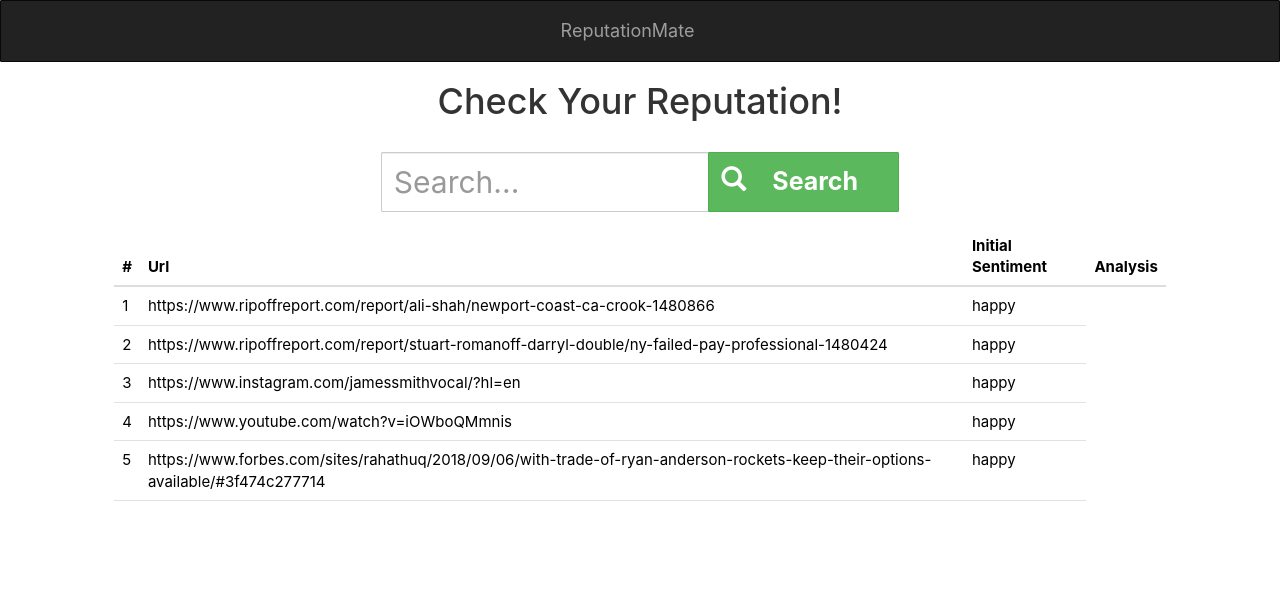
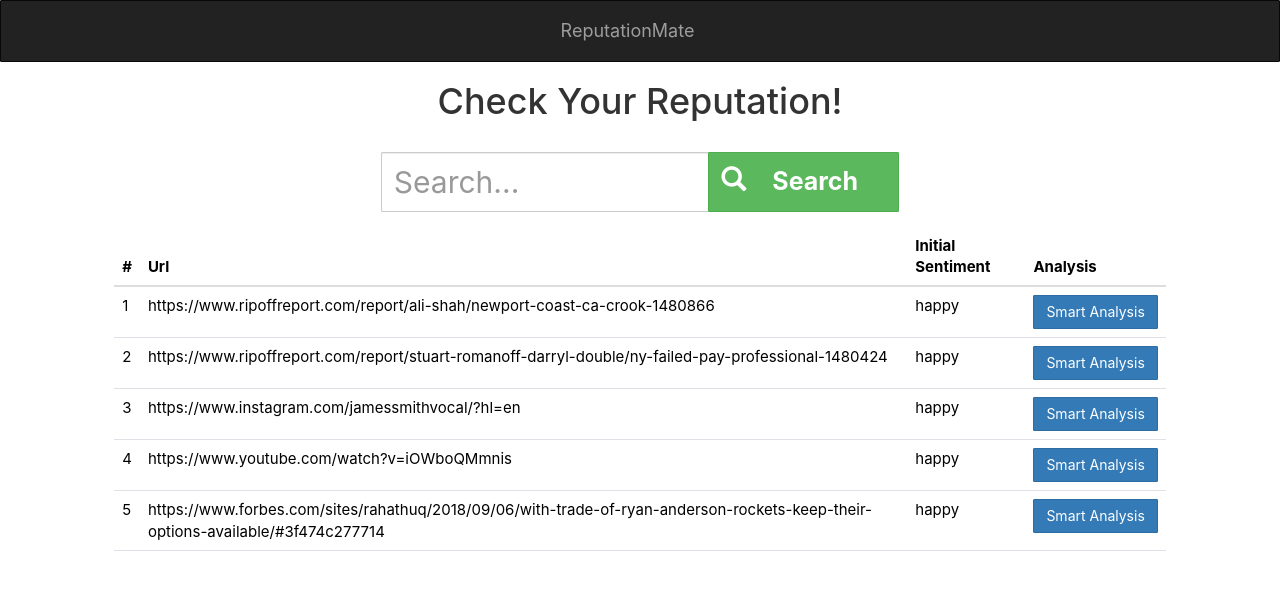
Before and after one commit to ethanrosenberg/reputation-mate, a React (Create React App) app in the folder client/: page / in a window 1280 px wide. Shown: the top 590 px of the page. Built offline with nearby package versions, Linux system fonts and the light colour scheme.

Commit message:
Added popup modal with Smart Analysis suggestion button to Result component.

```diff
--- a/client/src/components/Result.js
+++ b/client/src/components/Result.js
@@ -1,4 +1,5 @@
 import React from 'react';
+import SuggestionButton from '../components/SuggestionButton'
 
 const Result = props => {
 
@@ -9,6 +10,7 @@ const Result = props => {
     <td class="text-left" key={props.rank}>{props.rank}</td>
     <td class="text-left" key={props.rank}>{props.url}</td>
     <td class="text-left" key={props.rank}>{props.sentiment}</td>
+    <td class="text-left" key={props.rank}><SuggestionButton url={props.url} /></td>
     </tr>
 
 
--- /dev/null
+++ b/client/src/components/SuggestionButton.js
@@ -0,0 +1,42 @@
+import React from 'react';
+import PopupCentered from './PopupCentered';
+import { ButtonToolbar, Button } from 'react-bootstrap'
+
+class SuggestionButton extends React.Component {
+  constructor(props){
+    super(props)
+      this.state = {
+        modalShow: false,
+        currentUrl: ''
+      }
+  }
+
+render() {
+
+let modalClose = () => this.setState({ modalShow: false });
+
+  return (
+    <ButtonToolbar>
+       <Button
+         variant="primary"
+         onClick={() => this.setState({ modalShow: true, currentUrl: this.props.url })}
+         >
+         Smart Analysis
+       </Button>
+
+       <PopupCentered
+         show={this.state.modalShow}
+         onHide={modalClose}
+         url={this.state.currentUrl}
+       />
+   </ButtonToolbar>
+  )
+
+
+}
+
+
+
+}
+
+export default SuggestionButton
--- a/client/src/containers/SearchContainer.js
+++ b/client/src/containers/SearchContainer.js
@@ -1,7 +1,7 @@
 import React from 'react';
 import SearchBar  from '../components/SearchBar'
 import Resultgrid  from '../components/Resultgrid'
-import { connect } from 'react-redux'
+
 
 const SearchContainer = () => {
   return (
@@ -17,14 +17,8 @@ const SearchContainer = () => {
 }
 
 
-const mapStateToProps = state => {
-  return {
-    searchResults: state.searchResults
-  }
-}
 
 
 
 
-
-export default connect(mapStateToProps)(SearchContainer)
+export default SearchContainer
```
